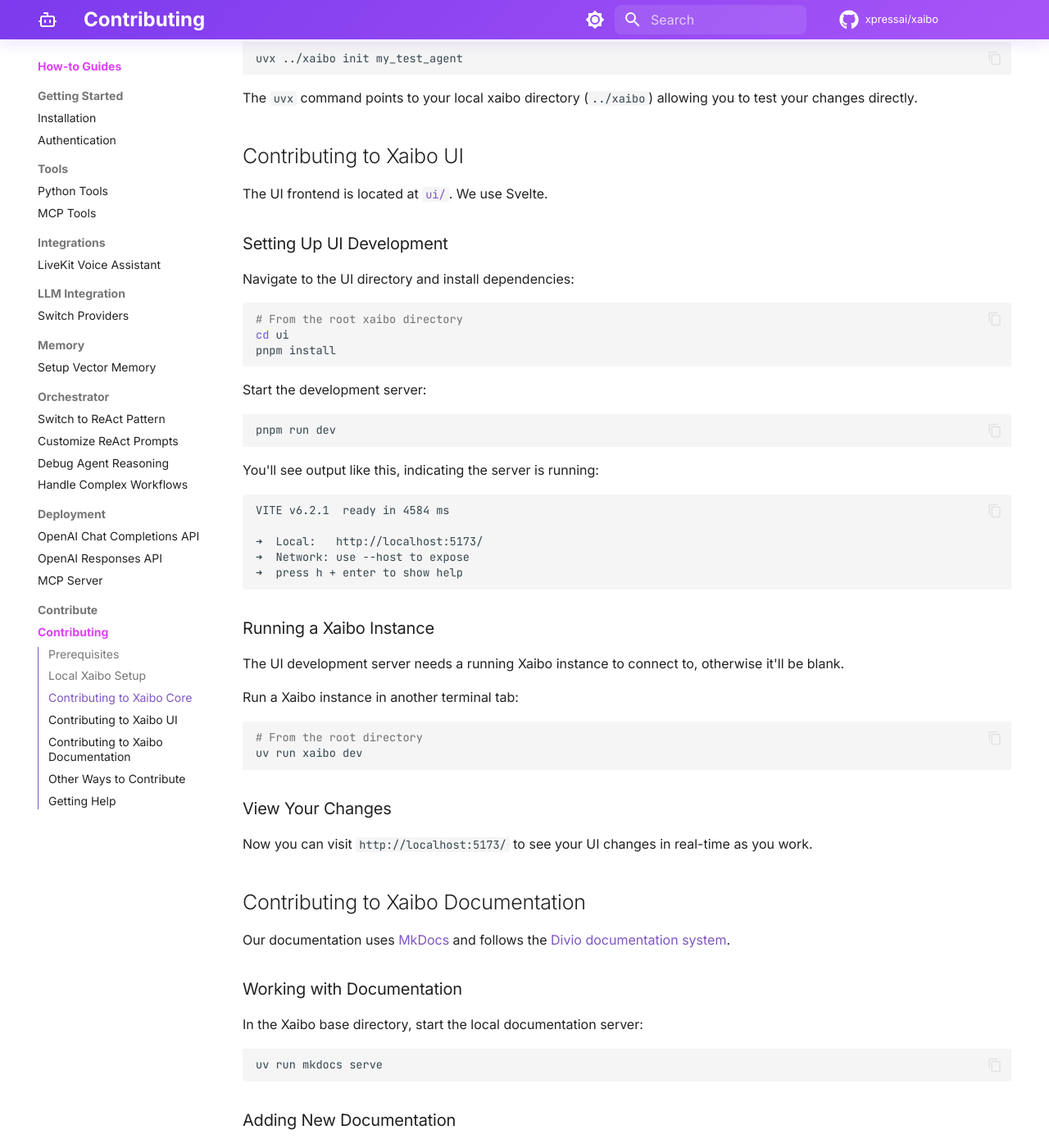
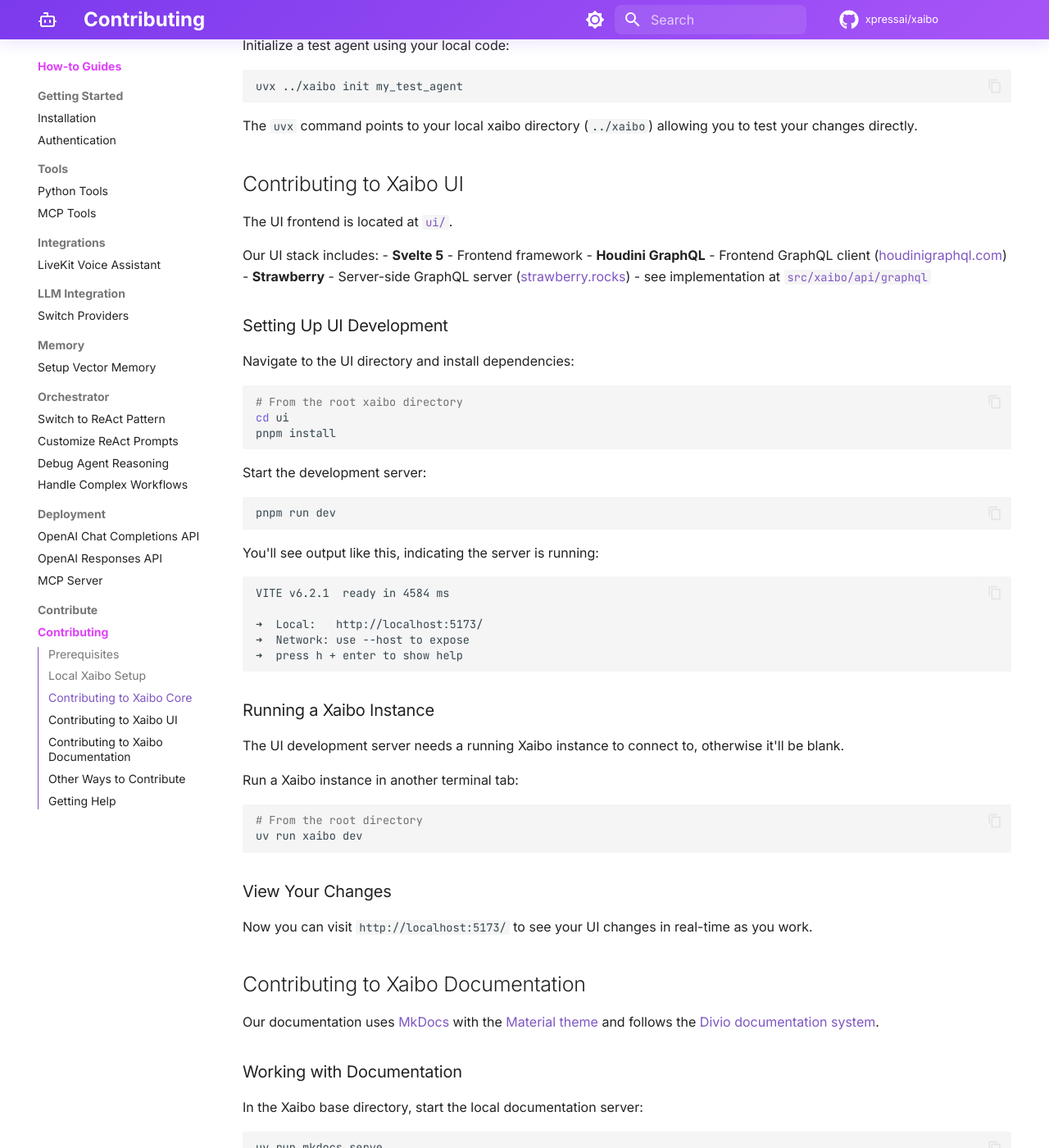
Before and after one commit to XpressAI/xaibo, an MkDocs documentation site: the page built from docs/how-to/contribute/contributing.md, in a window 1280 px wide and 1400 px high, scrolled down 1273 px. Shown: the whole window at 82% size. Built offline with MkDocs 1.6.1 and Material for MkDocs 9.7.7, drawn with Linux system fonts in a browser that asks for light colours; comment, search, counter and statistics services are not loaded; some of the changed text lies outside the part shown.

Commit message:
add more details on contributing tech stack

```diff
--- a/docs/how-to/contribute/contributing.md
+++ b/docs/how-to/contribute/contributing.md
@@ -58,7 +59,12 @@
 
 ## Contributing to Xaibo UI
 
-The UI frontend is located at [`ui/`](https://github.com/XpressAI/xaibo/tree/main/ui). We use Svelte.
+The UI frontend is located at [`ui/`](https://github.com/XpressAI/xaibo/tree/main/ui).
+
+Our UI stack includes:
+- **Svelte 5** - Frontend framework
+- **Houdini GraphQL** - Frontend GraphQL client ([houdinigraphql.com](https://houdinigraphql.com/))
+- **Strawberry** - Server-side GraphQL server ([strawberry.rocks](https://strawberry.rocks/)) - see implementation at [`src/xaibo/api/graphql`](https://github.com/XpressAI/xaibo/tree/main/ui/src/lib/graphql)
 
 ### Setting Up UI Development
 
@@ -103,7 +109,7 @@
 
 ## Contributing to Xaibo Documentation
 
-Our documentation uses [MkDocs](https://www.mkdocs.org/) and follows the [Divio documentation system](https://docs.divio.com/documentation-system/).
+Our documentation uses [MkDocs](https://www.mkdocs.org/) with the [Material theme](https://squidfunk.github.io/mkdocs-material/) and follows the [Divio documentation system](https://docs.divio.com/documentation-system/).
 
 ### Working with Documentation
 
```
Also changed, not shown: other parts of docs/how-to/contribute/contributing.md (+2 -1 lines).
